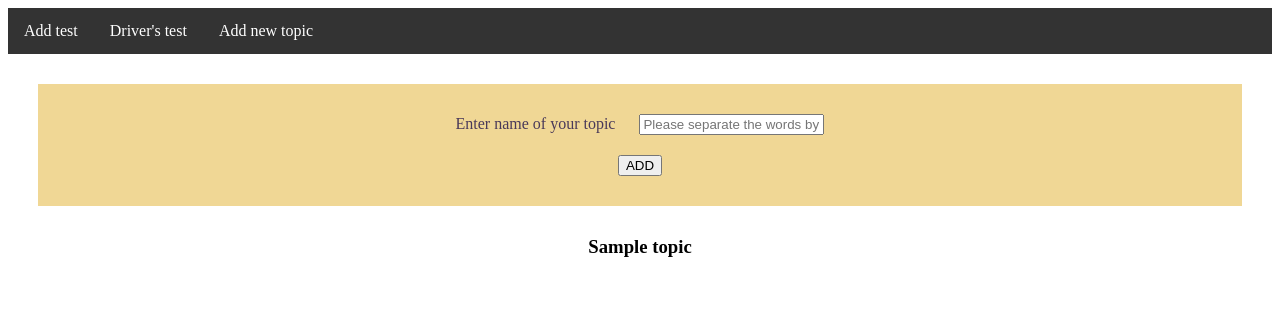
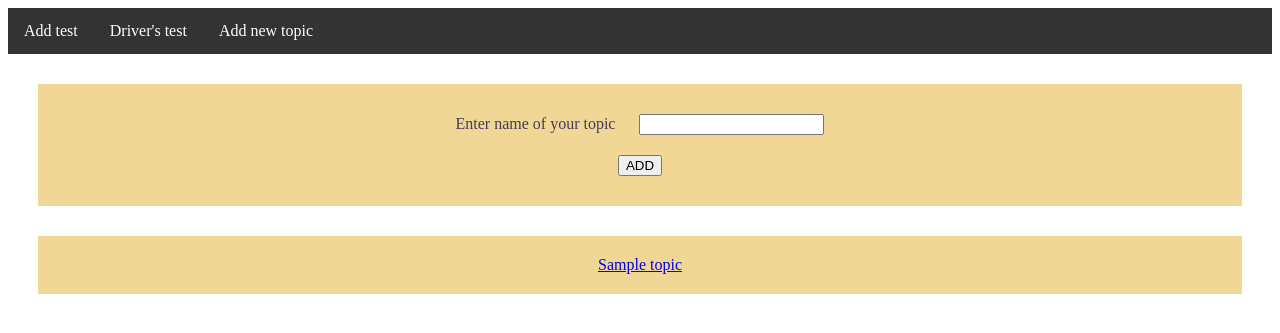
Before and after one commit to IvanLapchenko/app-for-exams, a Python web app: template test_yourself/templates/add_new_topic.html in a window 1280 px wide. Shown: the top 333 px of the page. Run offline with Jinja, Linux system fonts and the light colour scheme; the template is opened without the code that fills it: most values are stand-ins (such as "Sample title", 1, 10 or a date in 2020).

Commit message:
Add access to table by its name and change link to css

```diff
--- a/test_yourself/static/styles.css
+++ b/test_yourself/static/styles.css
@@ -1,4 +1,4 @@
-form {
+form, .tables_list {
     padding: 20px;
     margin: 30px;
     background-color: #f0d795;
--- a/test_yourself/templates/add_new_topic.html
+++ b/test_yourself/templates/add_new_topic.html
@@ -3,10 +3,13 @@
 {% block content %}
 <form action="add_new_topic" method="post">
   <label for="topic">Enter name of your topic</label>
-  <input type = "text" id="topic" name = "topic" placeholder="Please separate the words by _ "/><br>
+  <input type = "text" id="topic" name = "topic" /><br>
   <input type="submit" value="ADD">
 </form>
 {% for topic in all_topics %}
-<h3>{{ topic }}</h3>
+<div class="tables_list">
+  <a href="/drivers_test/{{ topic }}"  >{{ topic }}</a>
+
+</div>
 {% endfor %}
 {% endblock %}
--- a/test_yourself/templates/base.html
+++ b/test_yourself/templates/base.html
@@ -3,12 +3,12 @@
 <head>
     <meta charset="UTF-8">
     <title>Driver's test</title>
-    <link rel="stylesheet" href="static/styles.css">
+    <link rel="stylesheet" href="../static/styles.css">
 </head>
 <body>
 <ul class="nav">
     <li><a href="/add_test">Add test</a></li>
-    <li><a href="/drivers_test">Driver's test</a></li>
+    <li><a href="/drivers_test/drivers_test">Driver's test</a></li>
     <li><a href="/add_new_topic">Add new topic</a></li>
 </ul>
 {% block content %}
```
Also changed, not shown: test_yourself/routes.py (+5 -3 lines).
